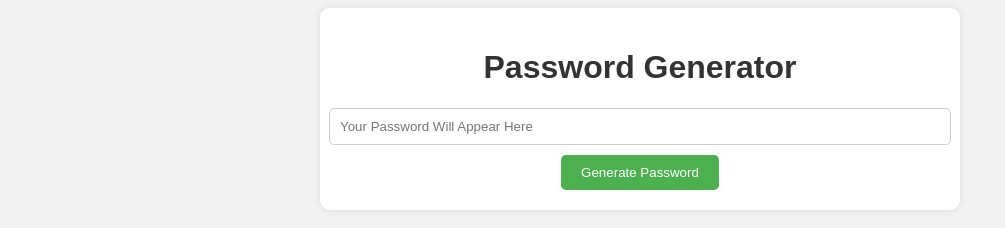
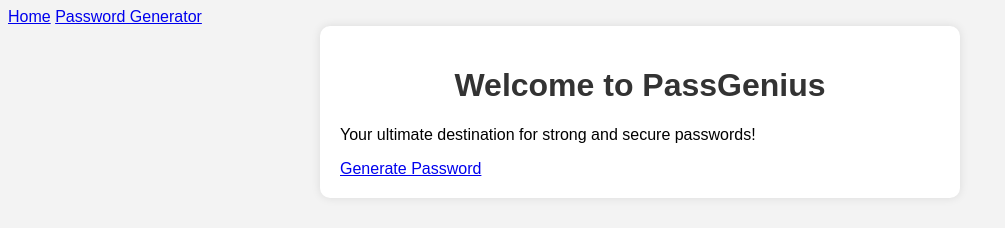
Before and after one commit to vedsave54/v3d, a plain HTML site: page index.html in a window 1280 px wide. Shown: the whole page, without its empty margins (0-1005 px from the left). Drawn offline with Linux system fonts and the light colour scheme.

Commit message:
Update index.html

```diff
--- a/index.html
+++ b/index.html
@@ -7,13 +7,17 @@
     <link rel="stylesheet" href="styles.css">
 </head>
 <body>
+    <nav class="navbar">
+        <a href="index.html">Home</a>
+        <a href="password-generator.html">Password Generator</a>
+    </nav>
     <div class="container">
-        <h1>Password Generator</h1>
-        <div class="password-container">
-            <input type="text" id="password" placeholder="Your Password Will Appear Here" readonly>
-            <button onclick="generatePassword()">Generate Password</button>
-        </div>
+        <h1 id="movingText">Welcome to <span class="brand">PassGenius</span></h1>
+        <p>Your ultimate destination for strong and secure passwords!</p>
+        <a href="password-generator.html" class="generator-button">Generate Password</a>
     </div>
+    <div class="fading-image"></div>
+    <div class="pacman"></div>
     <script src="script.js"></script>
 </body>
 </html>
```
